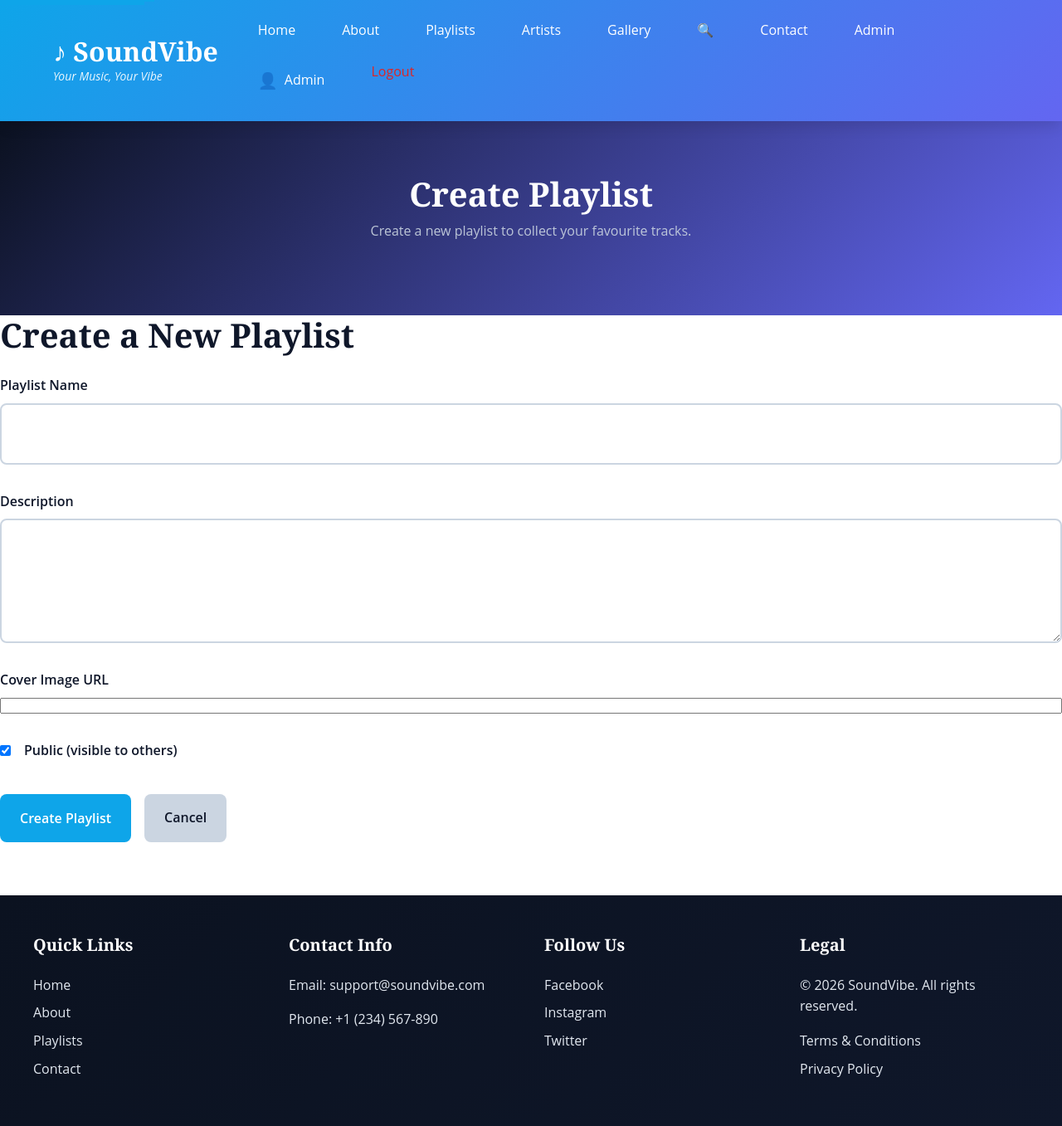
After one commit to kharalnishan/SoundVibe, a PHP site: page /playlist/create.php in a window 1280 px wide. The commit adds this page. Shown: the whole page at 83% size. Run offline with PHP 8.4, Linux system fonts and the light colour scheme; a user stored in the database is signed in; data comes from the database, SQL or seed files in the repository.

```diff
--- a/assets/css/main.css
+++ b/assets/css/main.css
@@ -646,6 +646,16 @@ main {
     /* CSS3: Transform - scaleX */
     transform: scaleX(1.05);
     box-shadow: 0 4px 12px rgba(14, 165, 233, 0.35);
+}
+
+/* Follow state - when user is following an artist */
+.follow-btn.is-following {
+    background: var(--accent-pink); /* orange accent */
+    color: var(--white);
+}
+
+.follow-btn.is-following:hover {
+    background: #EA580C; /* darker orange on hover */
 }
 
 /* Genre Grid */
--- a/assets/js/main.js
+++ b/assets/js/main.js
@@ -343,13 +343,46 @@ function resetPlayButton() {
     }
 }
 
-// Follow buttons
+// Follow buttons (send request to server to persist follow/unfollow)
 document.querySelectorAll('.follow-btn').forEach(btn => {
-    btn.addEventListener('click', (e) => {
+    btn.addEventListener('click', async (e) => {
         e.preventDefault();
-        const isFollowing = btn.textContent === 'Following';
-        btn.textContent = isFollowing ? 'Follow' : 'Following';
-        btn.style.background = isFollowing ? '' : '#F97316';
+
+        const artistId = btn.closest('[data-artist-id]')?.dataset.artistId;
+        if (!artistId) return;
+
+        const isFollowing = btn.classList.contains('is-following');
+
+        try {
+            const resp = await fetch('/api/follow_artist.php', {
+                method: 'POST',
+                headers: { 'Content-Type': 'application/json' },
+                body: JSON.stringify({ artist_id: artistId, action: isFollowing ? 'unfollow' : 'follow', csrf_token: window.SV_CSRF_TOKEN || '' })
+            });
+
+            const data = await resp.json();
+            if (!resp.ok) throw new Error(data.error || 'Request failed');
+
+            // Update button state
+            if (data.following) {
+                btn.classList.add('is-following');
+                btn.textContent = 'Following';
+                btn.style.background = '#F97316';
+            } else {
+                btn.classList.remove('is-following');
+                btn.textContent = 'Follow';
+                btn.style.background = '';
+            }
+
+            // Update followers count in UI if present
+            const followersEl = btn.closest('.artist-card')?.querySelector('.artist-followers');
+            if (followersEl && typeof data.followers_count !== 'undefined') {
+                followersEl.textContent = Number(data.followers_count).toLocaleString() + ' followers';
+            }
+        } catch (err) {
+            console.error('Follow action failed', err);
+            // Optionally show an inline error or toast
+        }
     });
 });
 
--- a/includes/header.php
+++ b/includes/header.php
@@ -77,6 +77,10 @@ $currentPage = basename($_SERVER['PHP_SELF'], '.php');
     <link rel="stylesheet" href="/assets/css/main.css">
 </head>
 <body>
+    <script>
+        // Expose CSRF token for client-side requests
+        window.SV_CSRF_TOKEN = '<?php echo generateCSRFToken(); ?>';
+    </script>
     <!-- Skip to main content for accessibility -->
     <a href="#main-content" class="skip-link">Skip to main content</a>
 
--- /dev/null
+++ b/playlist/create.php
@@ -0,0 +1,102 @@
+<?php
+/**
+ * Create Playlist Page
+ * SoundVibe Music Streaming Platform
+ */
+
+require_once __DIR__ . '/../includes/auth.php';
+
+// Require login
+requireLogin();
+
+$user = getCurrentUser();
+$errors = [];
+$success = '';
+
+if ($_SERVER['REQUEST_METHOD'] === 'POST') {
+    if (!verifyCSRFToken($_POST['csrf_token'] ?? '')) {
+        $errors[] = 'Invalid request. Please try again.';
+    } else {
+        $name = sanitize($_POST['name'] ?? '');
+        $description = sanitize($_POST['description'] ?? '');
+        $cover = sanitize($_POST['cover_image'] ?? '');
+        $is_public = isset($_POST['is_public']) ? 1 : 0;
+
+        if (empty($name)) {
+            $errors[] = 'Playlist name is required.';
+        }
+
+        if (empty($errors)) {
+            try {
+                $conn = getDBConnection();
+                $stmt = $conn->prepare("INSERT INTO playlists (name, description, cover_image, user_id, is_public, is_featured, track_count, total_duration, created_at) VALUES (?, ?, ?, ?, ?, 0, 0, 0, CURRENT_TIMESTAMP)");
+                $stmt->execute([$name, $description, $cover, $user['id'], $is_public]);
+                $playlistId = $conn->lastInsertId();
+
+                // Redirect to playlist view or list
+                header('Location: /playlist.php?id=' . $playlistId . '&created=1');
+                exit;
+            } catch (PDOException $e) {
+                $errors[] = 'Failed to create playlist. Please try again.';
+            }
+        }
+    }
+}
+
+$pageTitle = 'Create Playlist';
+include __DIR__ . '/../includes/header.php';
+?>
+
+        <section class="page-hero" aria-labelledby="create-playlist-title">
+            <h1 id="create-playlist-title">Create Playlist</h1>
+            <p>Create a new playlist to collect your favourite tracks.</p>
+        </section>
+
+        <section class="content-section">
+            <div class="container">
+                <?php if (!empty($errors)): ?>
+                    <div class="alert alert-error" role="alert">
+                        <ul>
+                            <?php foreach ($errors as $error): ?>
+                                <li><?php echo htmlspecialchars($error); ?></li>
+                            <?php endforeach; ?>
+                        </ul>
+                    </div>
+                <?php endif; ?>
+
+                <div class="card">
+                    <h2>Create a New Playlist</h2>
+                    <form method="POST" action="/playlist/create.php" class="form">
+                        <input type="hidden" name="csrf_token" value="<?php echo generateCSRFToken(); ?>">
+
+                        <div class="form-group">
+                            <label for="name">Playlist Name</label>
+                            <input type="text" id="name" name="name" value="<?php echo htmlspecialchars($_POST['name'] ?? ''); ?>" required>
+                        </div>
+
+                        <div class="form-group">
+                            <label for="description">Description</label>
+                            <textarea id="description" name="description" rows="4"><?php echo htmlspecialchars($_POST['description'] ?? ''); ?></textarea>
+                        </div>
+
+                        <div class="form-group">
+                            <label for="cover_image">Cover Image URL</label>
+                            <input type="url" id="cover_image" name="cover_image" value="<?php echo htmlspecialchars($_POST['cover_image'] ?? ''); ?>">
+                        </div>
+
+                        <div class="form-group checkbox-group">
+                            <label>
+                                <input type="checkbox" name="is_public" value="1" <?php echo isset($_POST['is_public']) ? 'checked' : 'checked'; ?>> Public (visible to others)
+                            </label>
+                        </div>
+
+                        <div class="form-actions">
+                            <button type="submit" class="btn btn-primary">Create Playlist</button>
+                            <a href="/playlist.php" class="btn btn-secondary">Cancel</a>
+                        </div>
+                    </form>
+                </div>
+            </div>
+        </section>
+
+<?php include __DIR__ . '/../includes/footer.php'; ?>
```
Also changed, not shown: api/follow_artist.php (added, +78 -0 lines), artists.php (+14 -3 lines).
